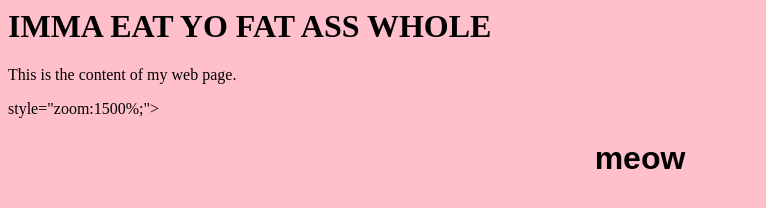
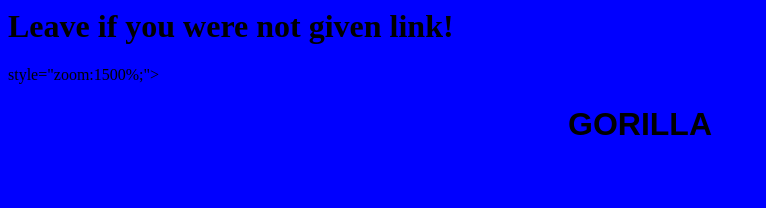
Before and after one commit to sigmaondawall/tgtgtgtg, a plain HTML site: page index.html in a window 1280 px wide. Shown: the whole page, without its empty margins (0-766 px from the left). Drawn offline with Linux system fonts and the light colour scheme.

Commit message:
Update index.html

```diff
--- a/index.html
+++ b/index.html
@@ -1,9 +1,8 @@
 <html
-  <head> <title>Utill's Cave</title>
+  <head> <title>Utilla's Cave</title>
 </head>
  <body>
- <h1>IMMA EAT YO FAT ASS WHOLE</h1>
-<p>This is the content of my web page.</p>
+ <h1>Leave if you were not given link!</h1>
  </body>
-  style="zoom:1500%;"><head></head><body style="background-color:pink;"><center><h1 style="font-family:sans-serif;">meow</h1></center>
+  style="zoom:1500%;"><head></head><body style="background-color:blue;"><center><h1 style="font-family:sans-serif;">GORILLA</h1></center>
 </body></html>
```
